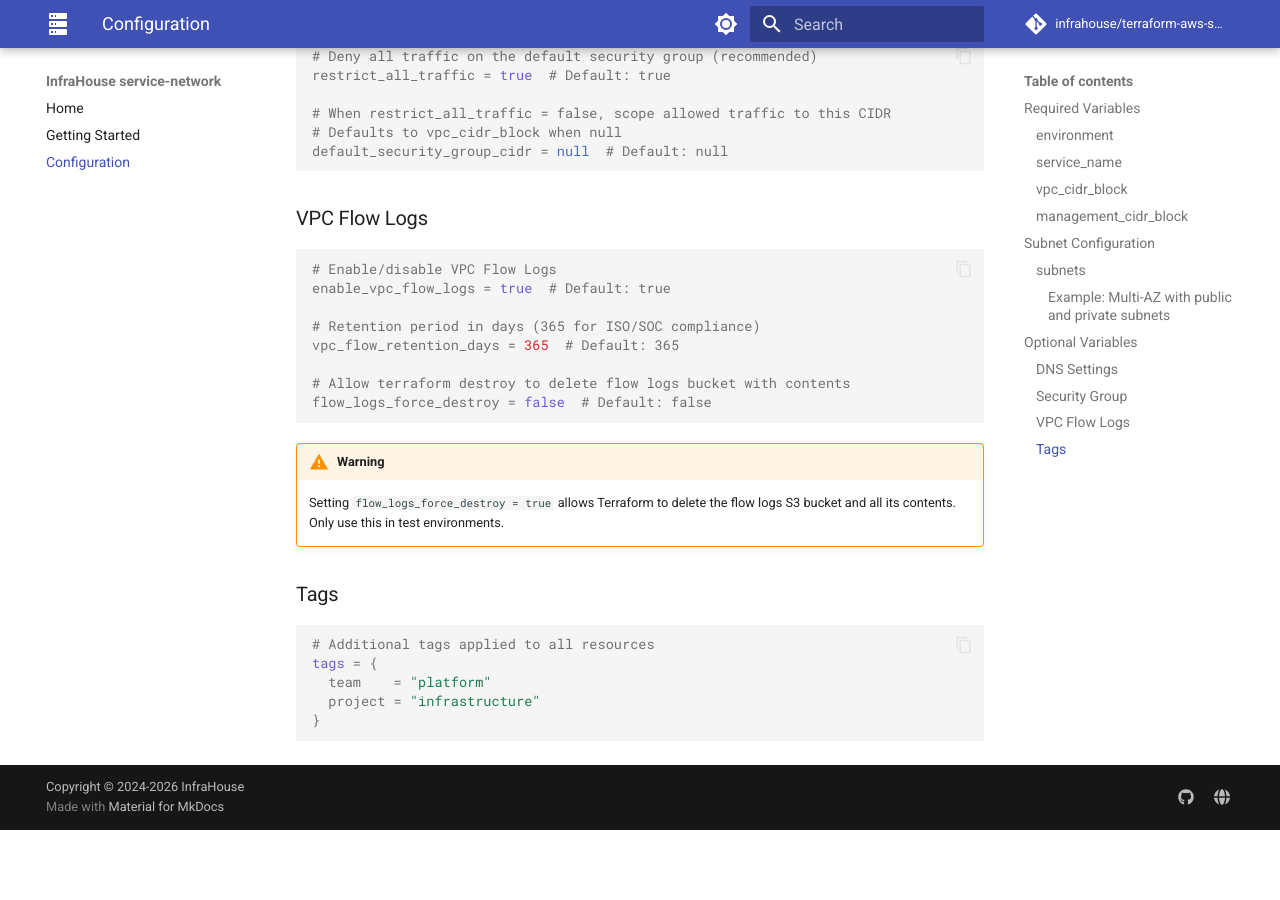
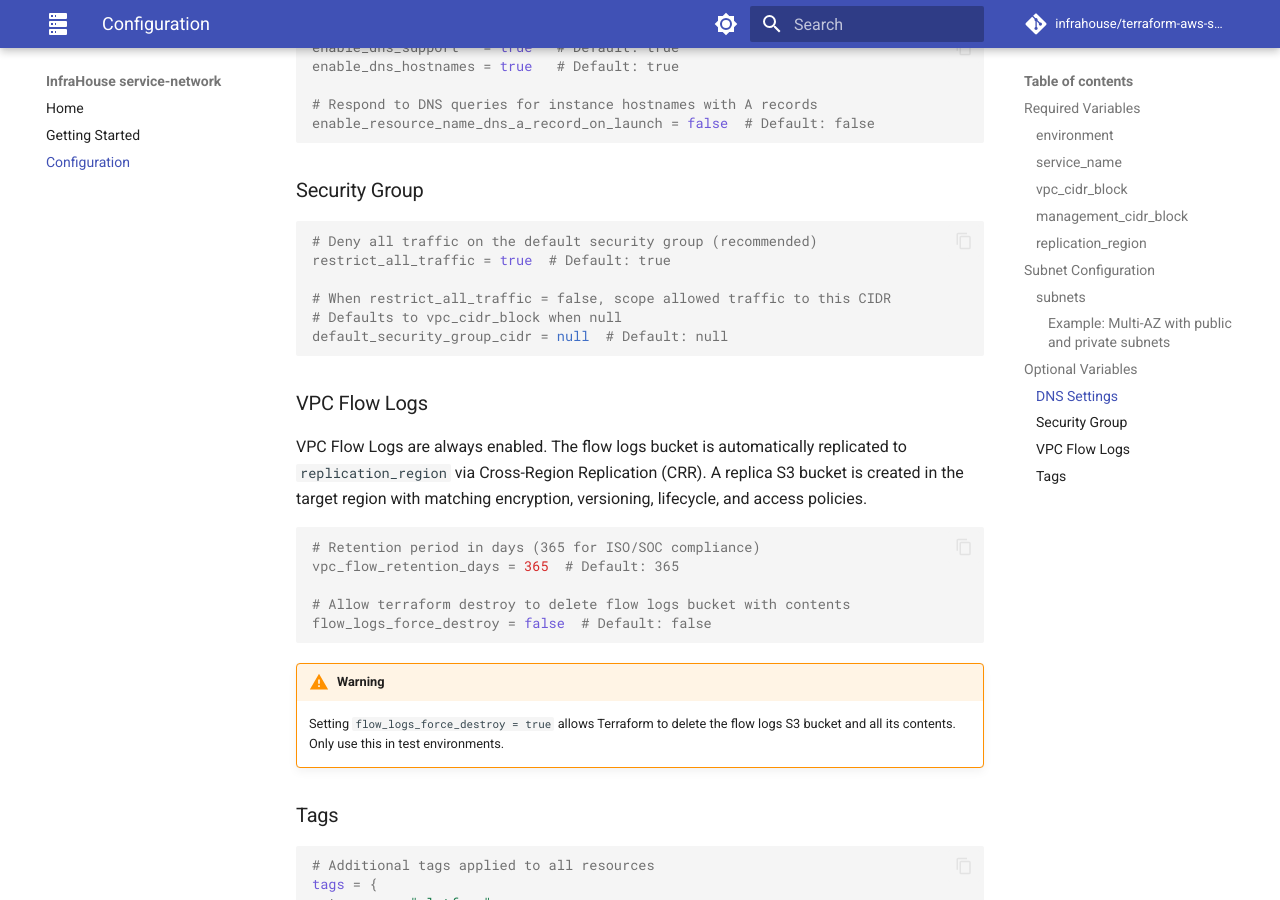
Before and after one commit to infrahouse/terraform-aws-service-network, an MkDocs documentation site: the page built from docs/configuration.md, in a window 1280 px wide and 900 px high, scrolled down 2405 px. Built offline with MkDocs 1.6.1 and Material for MkDocs 9.7.7, drawn with Linux system fonts in a browser that asks for light colours; comment, search, counter and statistics services are not loaded; before the commit the page ends 3235 px from its top, so only the background shows below that; some of the changed text lies outside the part shown.

Commit message:
feat: add cross-region replication for VPC flow logs bucket (#45)
* feat: add cross-region replication for VPC flow logs bucket

Add CRR to the VPC flow logs S3 bucket for disaster recovery of audit
data. Uses the AWS provider v6 `region` argument on S3 resources,
avoiding provider aliases.

Breaking changes:
- New required variable `replication_region`
- Removed `enable_vpc_flow_logs` variable (flow logs are always enabled)
- AWS provider minimum bumped from 5.11 to 6.0

Resolves: INF-1547

Co-Authored-By: Claude Opus 4.6 <noreply@anthropic.com>

* fix: add empty filter to replication rule to fix empty request body

The S3 API requires an explicit filter {} block in the replication rule
to replicate all objects. Without it, PutBucketReplication sends an
empty request body.

Co-Authored-By: Claude Opus 4.6 <noreply@anthropic.com>

* fix: add delete_marker_replication required by V2 replication schema

When using filter {} (V2 schema), S3 requires
delete_marker_replication to be explicitly specified.

Co-Authored-By: Claude Opus 4.6 <noreply@anthropic.com>

---------

Co-authored-by: Claude Opus 4.6 <noreply@anthropic.com>

````diff
--- a/docs/configuration.md
+++ b/docs/configuration.md
@@ -40,6 +40,15 @@ management_cidr_block = "10.1.0.0/16"  # same as vpc_cidr_block
 
 # Service network (peers with management):
 management_cidr_block = "10.1.0.0/16"  # different from vpc_cidr_block
+```
+
+### `replication_region`
+
+The AWS region for cross-region replication of the VPC Flow Logs S3 bucket. Must be
+a different region than the one the module is deployed in.
+
+```hcl
+replication_region = "us-east-1"
 ```
 
 ## Subnet Configuration
@@ -113,10 +122,12 @@ default_security_group_cidr = null  # Default: null
 
 ### VPC Flow Logs
 
+VPC Flow Logs are always enabled. The flow logs bucket is automatically replicated
+to `replication_region` via Cross-Region Replication (CRR). A replica S3 bucket is
+created in the target region with matching encryption, versioning, lifecycle, and
+access policies.
+
 ```hcl
-# Enable/disable VPC Flow Logs
-enable_vpc_flow_logs = true  # Default: true
-
 # Retention period in days (365 for ISO/SOC compliance)
 vpc_flow_retention_days = 365  # Default: 365
 
````
Also changed, not shown: README.md (+20 -4 lines), docs/getting-started.md (+3 -1 lines), docs/index.md (+2 -0 lines), 12 other files.
